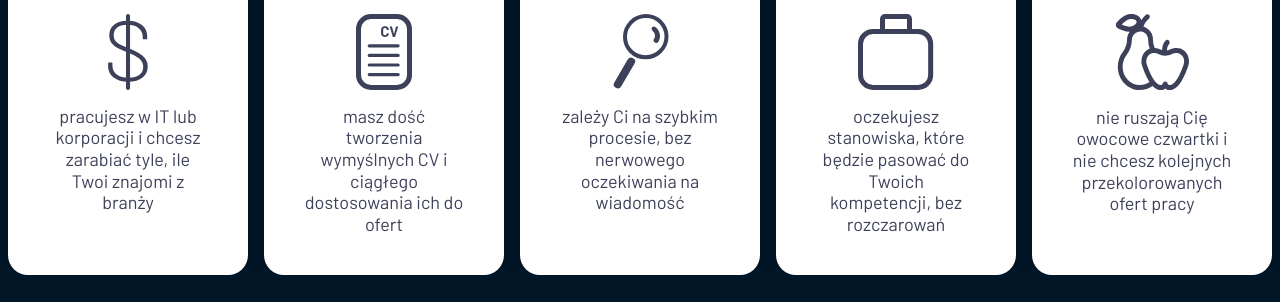
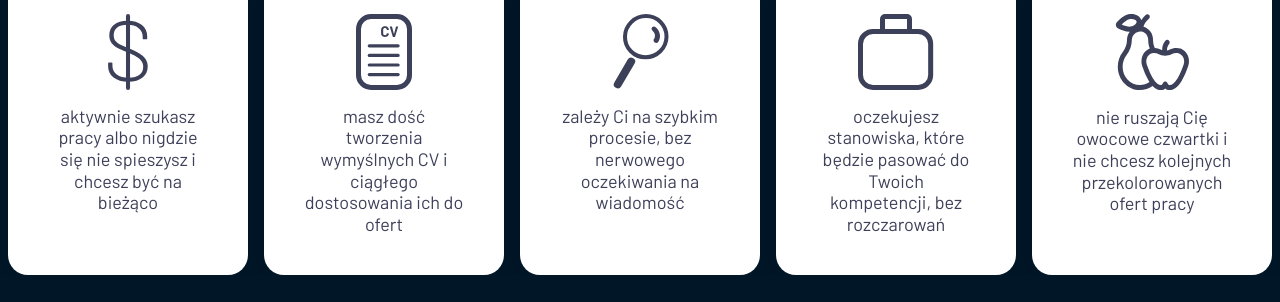
Before and after one commit to HireeApp/hiree-landing, a Jekyll site: the page built from index.md, in a window 1280 px wide and 900 px high, scrolled down 4243 px. Shown: the part 155-457 px from the top of the window. Built offline with Jekyll 4.4.1, drawn with Linux system fonts in a browser that asks for light colours.

Commit message:
Update copy

```diff
--- a/index.md
+++ b/index.md
@@ -75,8 +75,7 @@ main_content:
 features:
   title: "<em>hiree</em> jest dla Ciebie, jeśli"
   cards:
-  - desc: pracujesz w IT lub korporacji i chcesz zarabiać tyle, ile Twoi znajomi z
-      branży
+  - desc: aktywnie szukasz pracy albo nigdzie się nie spieszysz i chcesz być na bieżąco
     icon: cash
   - desc: masz dość tworzenia wymyślnych CV i ciągłego dostosowania ich do ofert
     icon: cv
```
